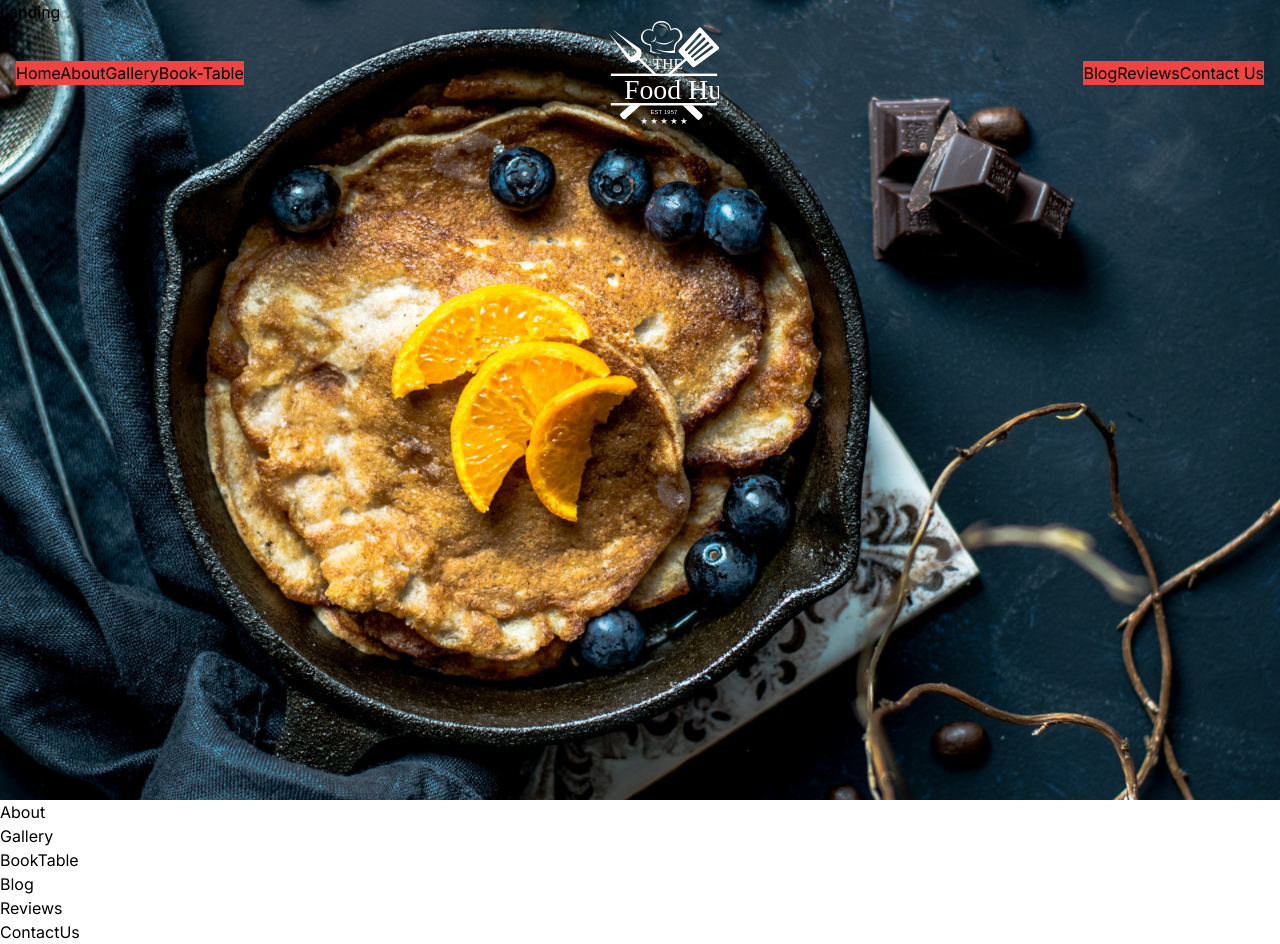
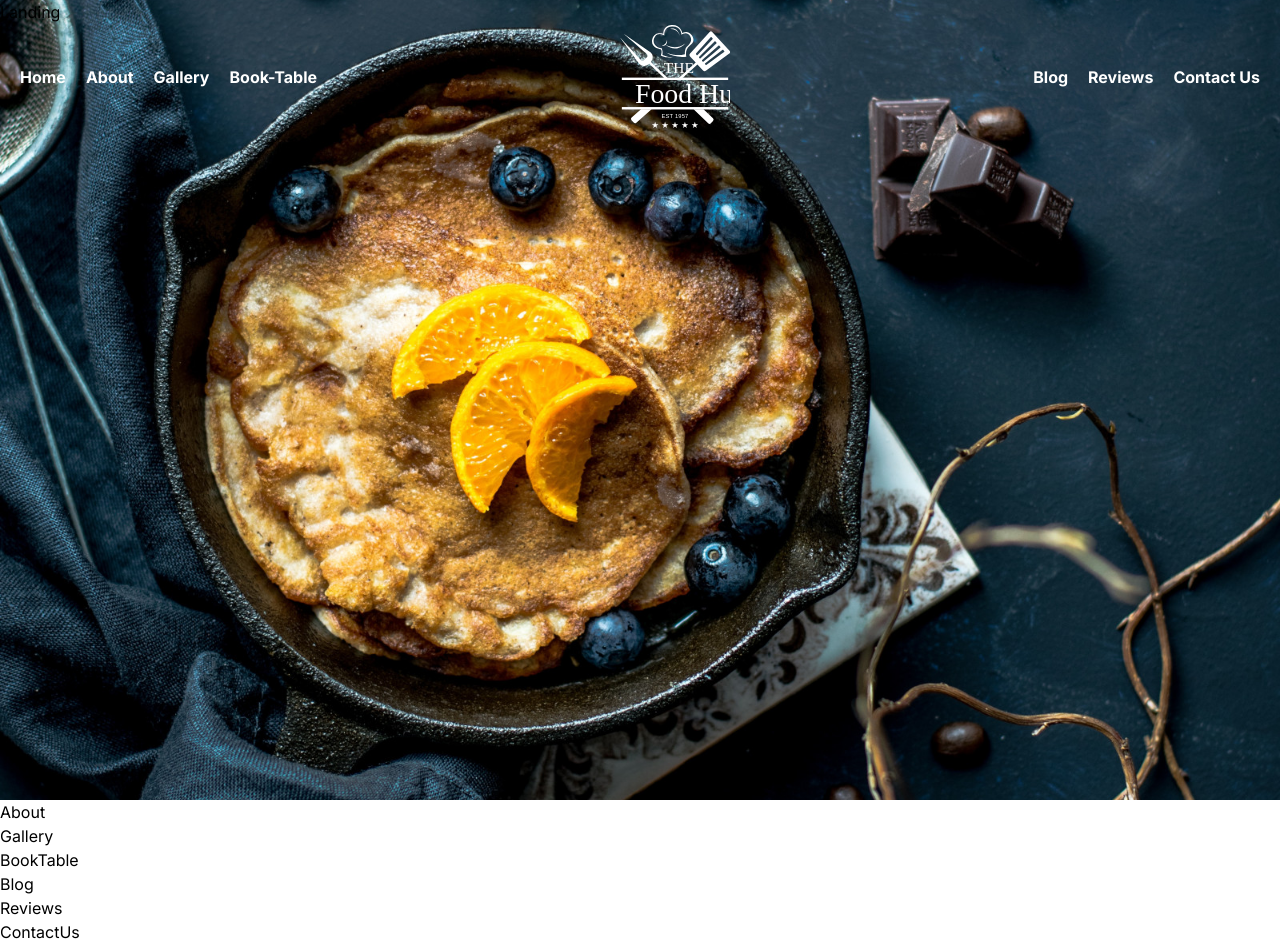
Before and after one commit to KirilSZyapkov/food_hunt, a Next.js app: page / in a window 1280 px wide. Built offline with nearby package versions, Linux system fonts and the light colour scheme.

Commit message:
Styling nav links

```diff
--- a/app/components/navbar/Navbar.module.css
+++ b/app/components/navbar/Navbar.module.css
@@ -32,7 +32,6 @@
 
 .custom_navbar {
     min-height: 140px;
-
 }
 .fixed_top {
     position: fixed;
@@ -42,7 +41,9 @@
     z-index: 1030;
 }
 .navbar_expand_lg {
+    /* background-color: lightgray; */
     position: absolute;
+
   -webkit-box-orient: horizontal;
   -webkit-box-direction: normal;
   flex-flow: row nowrap;
--- a/app/components/navbar/Navbar.tsx
+++ b/app/components/navbar/Navbar.tsx
@@ -4,9 +4,9 @@
 
 function Navbar() {
   return (
-    <nav className={`flex justify-between items-center w-full p-4 ${styles.custom_navbar, styles.fixed_top, styles.navbar_expand_lg}`}>
+    <nav className={`flex justify-between items-center w-full p-5 ${styles.custom_navbar, styles.fixed_top, styles.navbar_expand_lg}`}>
       <div className="flex basis-0 grow items-center">
-        <div className="bg-red-500">
+        <div className="flex items-center gap-5 text-white font-bold text-base">
           <a href="#">Home</a>
           <a href="#">About</a>
           <a href="#">Gallery</a>
@@ -16,7 +16,7 @@
           <img className={styles.nav_logo} src="/logo.svg" alt="logo" />
           <span className={styles.nav_brand_text}>Food Hunt</span>
         </a>
-        <div className="bg-red-500">
+        <div className="flex items-center gap-5 text-white font-bold text-base">
           <a href="#">Blog</a>
           <a href="#">Reviews</a>
           <a href="#">Contact Us</a>
```
